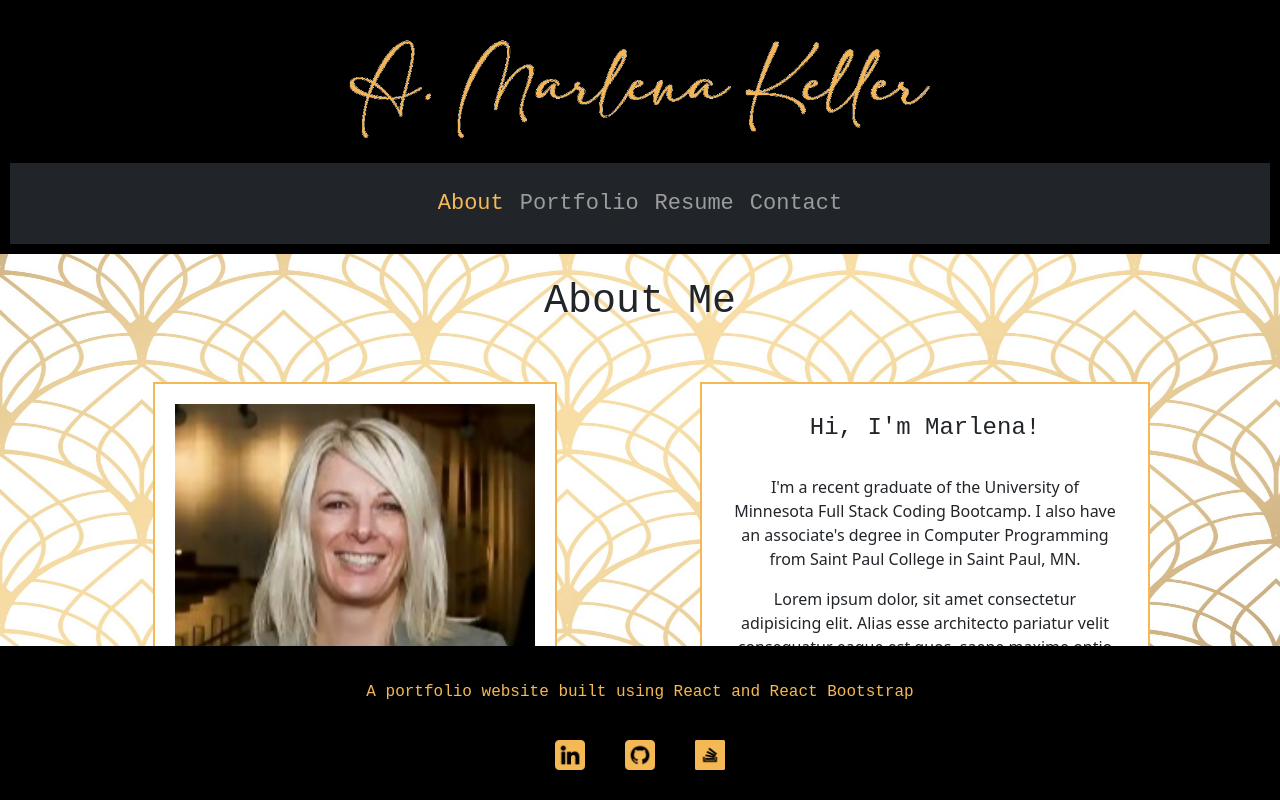
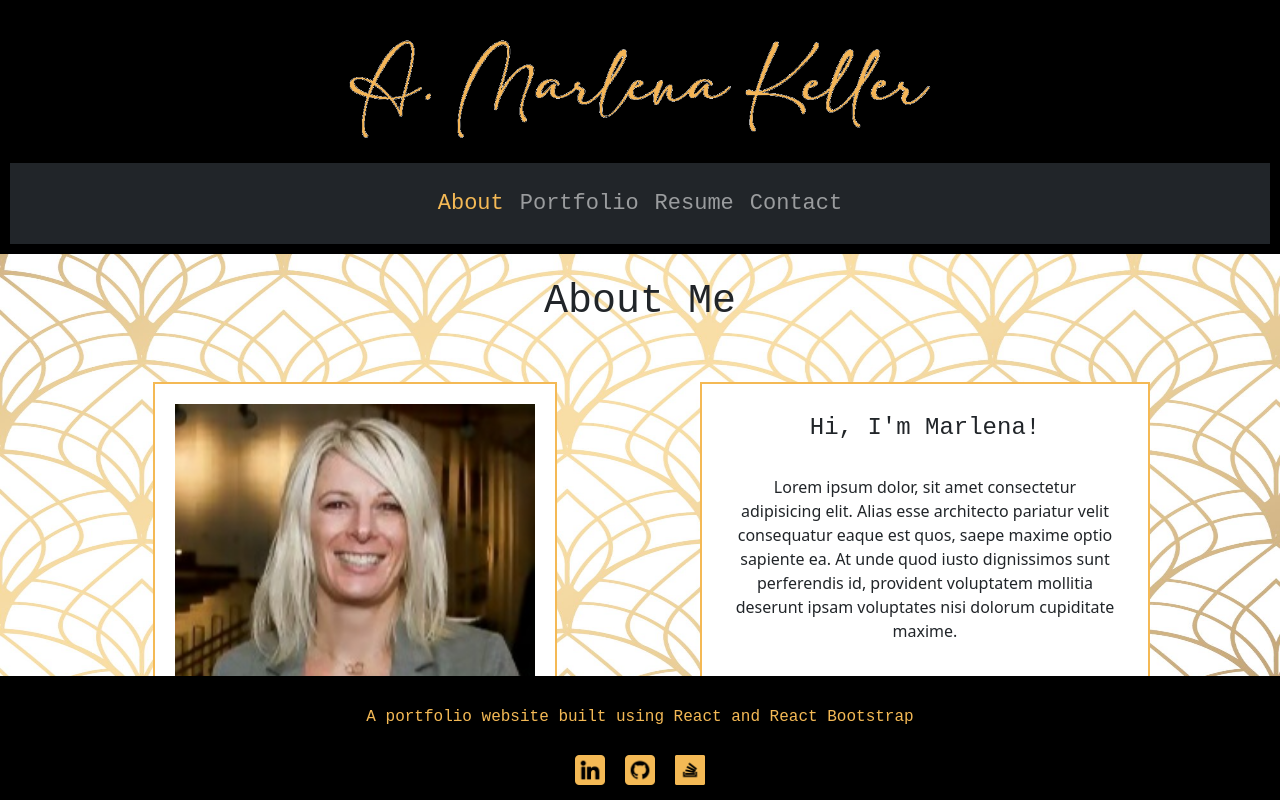
Before and after one commit to annamarlena/react-portfolio, a React (Create React App) app: page / in a window 1280 px wide. Shown: the top 800 px of the page. Built offline with nearby package versions, Linux system fonts and the light colour scheme.

Commit message:
Added scripts

```diff
--- a/package.json
+++ b/package.json
@@ -2,12 +2,14 @@
   "name": "react-portfolio",
   "version": "0.1.0",
   "private": true,
+  "homepage": "https://annamarlena.github.io/react-portfolio",
   "dependencies": {
     "@cyntler/react-doc-viewer": "^1.13.0",
     "@testing-library/jest-dom": "^5.16.5",
     "@testing-library/react": "^13.4.0",
     "@testing-library/user-event": "^13.5.0",
     "bootstrap": "^5.3.0",
+    "gh-pages": "^5.0.0",
     "react": "^18.2.0",
     "react-bootstrap": "^2.7.4",
     "react-doc-viewer": "^0.1.5",
@@ -16,6 +18,8 @@
     "web-vitals": "^2.1.4"
   },
   "scripts": {
+    "predeploy": "npm run build",
+    "deploy": "gh-pages -d build",
     "start": "react-scripts start",
     "build": "react-scripts build",
     "test": "react-scripts test",
--- a/src/components/About.js
+++ b/src/components/About.js
@@ -21,7 +21,7 @@
 
             <section className="section1">
               <h4>Hi, I'm Marlena!</h4><br></br>
-              <p>I'm a recent graduate of the University of Minnesota Full Stack Coding Bootcamp. I also have an associate's degree in Computer Programming from Saint Paul College in Saint Paul, MN.</p>
+              {/* <p>I'm a recent graduate of the University of Minnesota Full Stack Coding Bootcamp. I also have an associate's degree in Computer Programming from Saint Paul College in Saint Paul, MN.</p> */}
               <p>Lorem ipsum dolor, sit amet consectetur adipisicing elit. Alias esse architecto pariatur velit consequatur eaque est quos, saepe maxime optio sapiente ea. At unde quod iusto dignissimos sunt perferendis id, provident voluptatem mollitia deserunt ipsam voluptates nisi dolorum cupiditate maxime.</p>
             </section>
           </Col>
--- a/src/components/footer.css
+++ b/src/components/footer.css
@@ -6,11 +6,11 @@
   color: #f4b955;
   font-family: 'Courier New', Courier, monospace;
   background-color: black;
-  padding: 10px;
+  padding: 5px;
   text-align: center;
 }
 
 .stackoverflow, .github, .linkedin {
   height: 30px;
-  margin: 20px;
+  margin: 10px;
 }
```
Also changed, not shown: src/components/Portfolio.js (line endings or trailing spaces), 1 other file (tests, documents, lock files or other folders).
